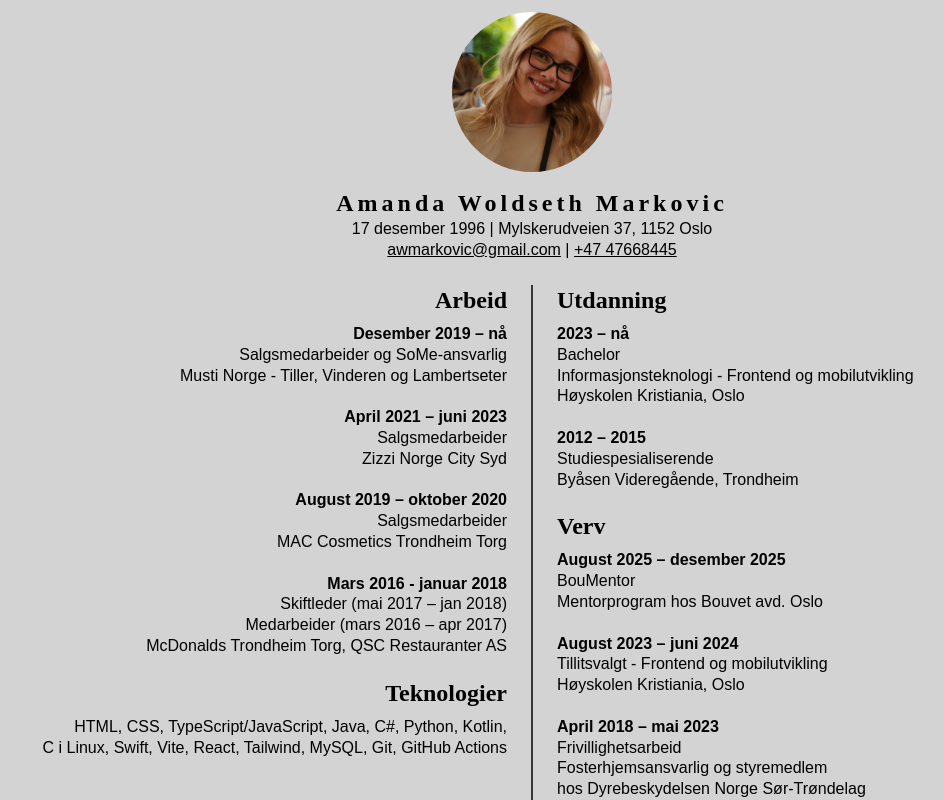
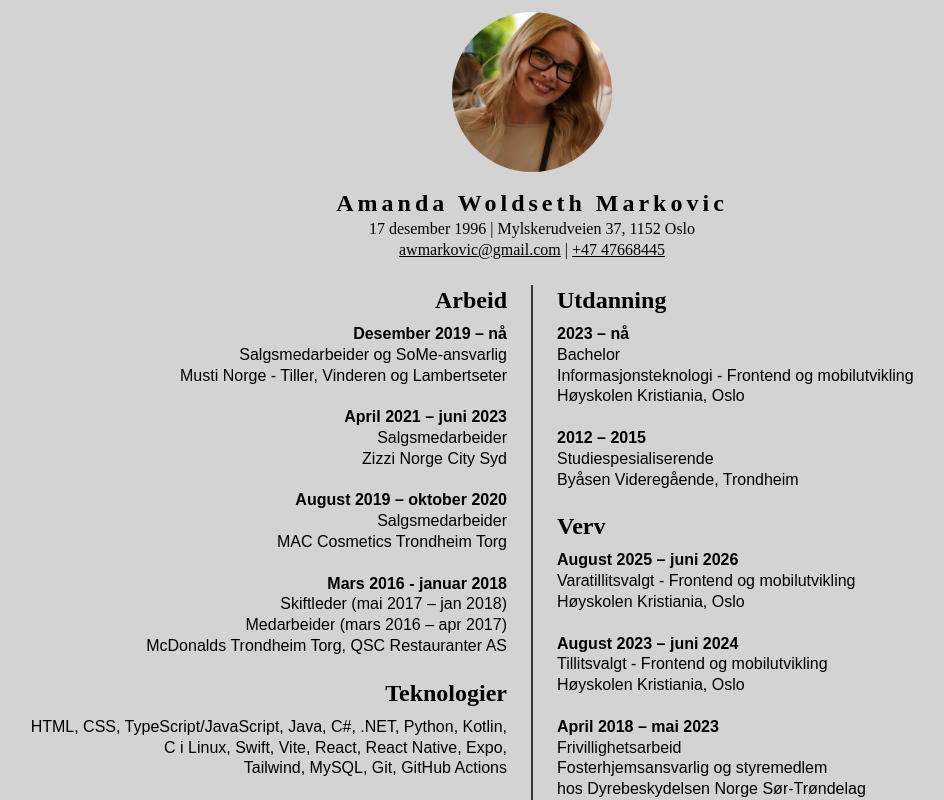
Before and after one commit to awmarkovic/awm-homepage, a React (Vite) app: page / in a window 1280 px wide. Shown: the whole page, without its empty margins (112-1056 px from the left). Built offline with nearby package versions, Linux system fonts and the light colour scheme.

Commit message:
Remove BouMentor and add Varatillitsvalgt. Add new technologies

```diff
--- a/src/App.css
+++ b/src/App.css
@@ -14,7 +14,6 @@ body {
   --spacing-l: 24px;
 
   --font-title: Baskervville, serif;
-  --font-text: arial, helvetica, sans-serif;
 }
 
 .page-layout {
--- a/src/App.tsx
+++ b/src/App.tsx
@@ -69,8 +69,10 @@ function App() {
         <br />
         <h2 className="titles">Teknologier</h2>
         <p className="experience-list">
-          HTML, CSS, TypeScript/JavaScript, Java, C#, Python, Kotlin, <br />C i
-          Linux, Swift, Vite, React, Tailwind, MySQL, Git, GitHub Actions
+          HTML, CSS, TypeScript/JavaScript, Java, C#, .NET, Python, Kotlin,{" "}
+          <br />
+          C i Linux, Swift, Vite, React, React Native, Expo, <br />
+          Tailwind, MySQL, Git, GitHub Actions
         </p>
       </div>
       <div className="right">
@@ -98,10 +100,10 @@ function App() {
         <ul className="experience-list">
           <li>
             <p>
-              <strong>August 2025 – desember 2025</strong>
+              <strong>August 2025 – juni 2026</strong>
             </p>
-            <p>BouMentor</p>
-            <p>Mentorprogram hos Bouvet avd. Oslo</p>
+            <p>Varatillitsvalgt - Frontend og mobilutvikling</p>
+            <p>Høyskolen Kristiania, Oslo</p>
           </li>
           <br />
           <li>
```
Also changed, not shown: A.png (added).
